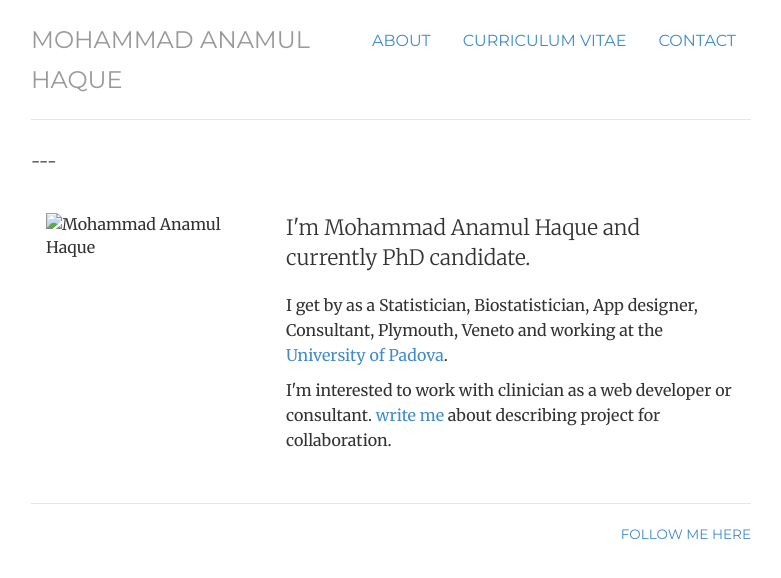
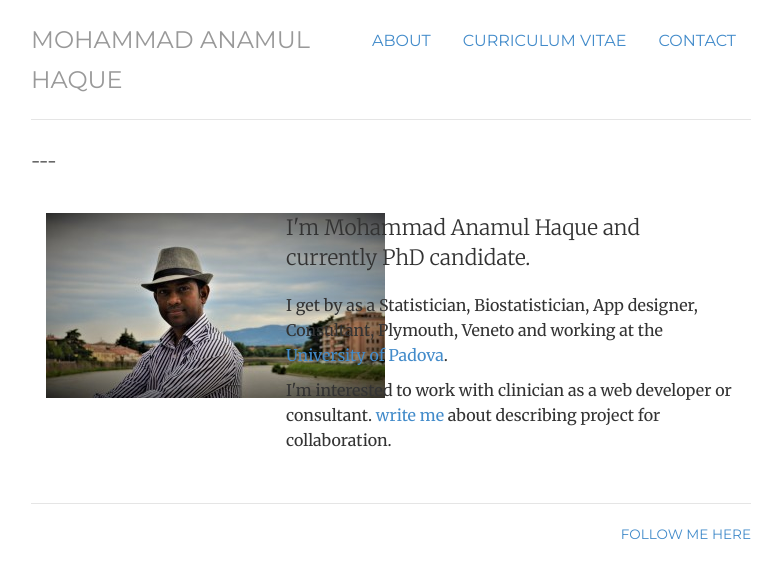
Before and after one commit to haquemdanamul/haquemdanamul, a Jekyll site: the page built from index.html, in a window 1280 px wide. Shown: the top 578 px of the page, without its empty margins (249-1030 px from the left). Built offline with Jekyll 4.4.1, drawn with Linux system fonts in a browser that asks for light colours; nearby versions of some CDN libraries; library files that are not in the unit come from our copies.

Commit message:
Update index.html

```diff
--- a/index.html
+++ b/index.html
@@ -10,7 +10,7 @@ description: Haque is a Biostatistician and currently PhD candidate.
 <!-- <div class="jumbotron"> -->
 <div class="row marketing">
 	<div class="col-sm-4">
-	<img  class="rounded" alt="Mohammad Anamul Haque" src="mee.jpg">
+	<img  class="rounded" alt="Mohammad Anamul Haque" src="image/mee.jpg">
 	</div>
 	<div itemscope itemtype="http://data-vocabulary.org/Person" class="col-sm-8">
 	<p class="lead">I'm <span itemprop="name">Mohammad Anamul Haque</span> and currently PhD candidate.</p>
```
